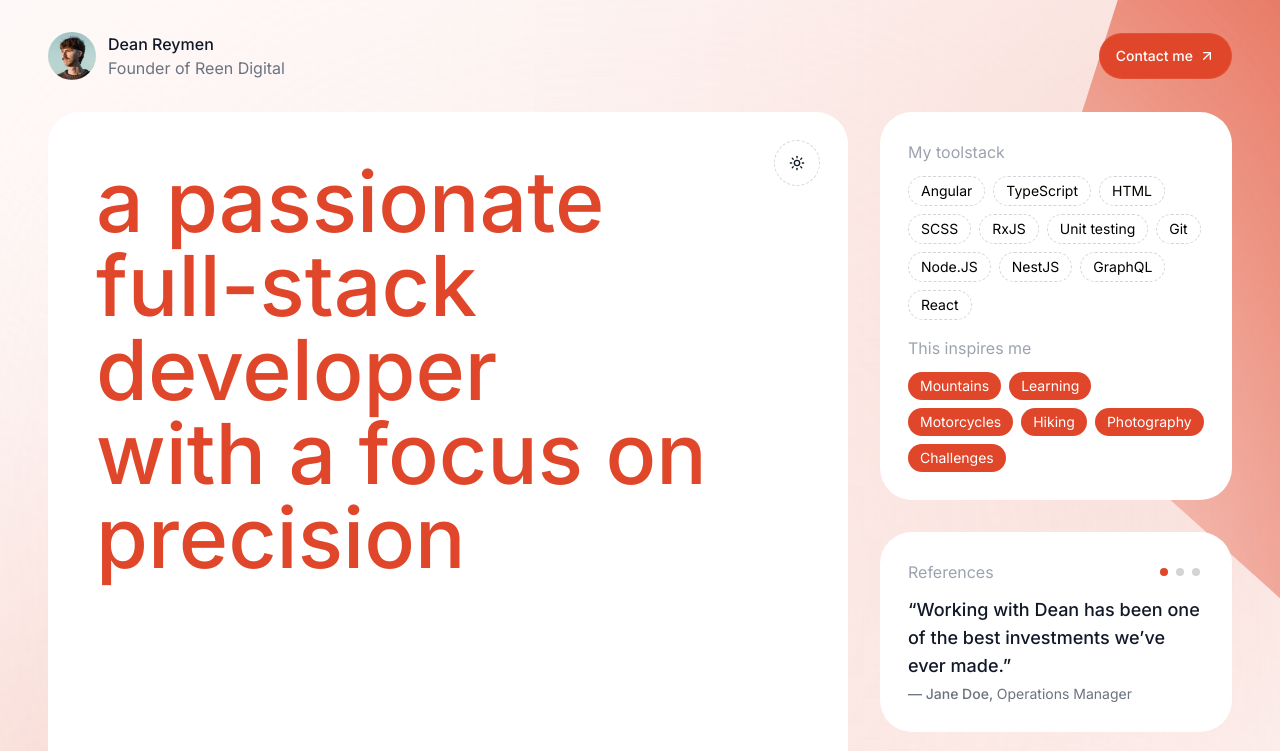
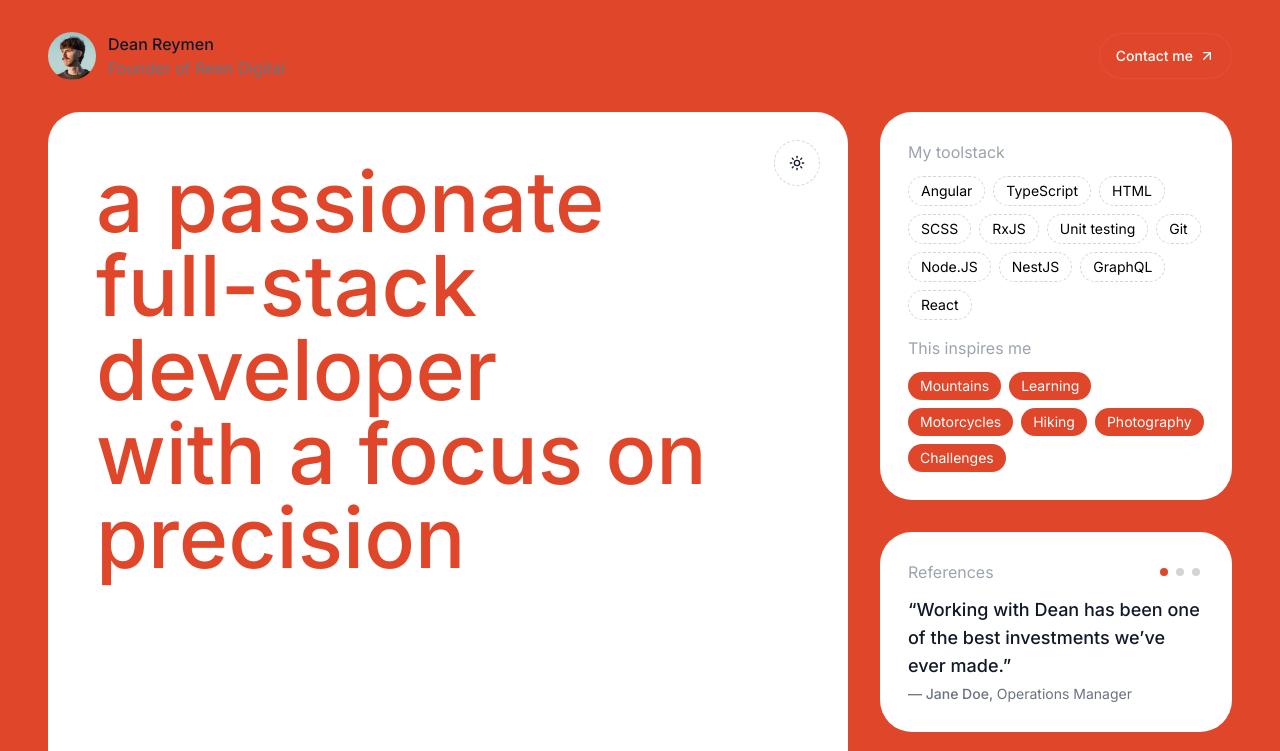
Before and after one commit to deenr/portfolio, a React (Vite) app: page / in a window 1280 px wide. Shown: the top 751 px of the page. Built offline with nearby package versions, Linux system fonts and the light colour scheme.

Commit message:
chore: remove bg for testing purpose

```diff
--- a/src/components/Background.tsx
+++ b/src/components/Background.tsx
@@ -1,18 +1,18 @@
 import { memo } from 'react';
 
-const HexagonSVG = memo(({ className }: { className?: string }) => (
-  <svg className={className} width="2925" height="2517" viewBox="0 0 2925 2517" fill="none" xmlns="http://www.w3.org/2000/svg">
-    <path className="fill-primary-500" d="M1462.5 790L2001.57 975.431L2134.71 1392.09L1761.66 1726.23H1163.34L790.287 1392.09L923.427 975.431L1462.5 790Z" />
-  </svg>
-));
+// const HexagonSVG = memo(({ className }: { className?: string }) => (
+//   <svg className={className} width="2925" height="2517" viewBox="0 0 2925 2517" fill="none" xmlns="http://www.w3.org/2000/svg">
+//     <path className="fill-primary-500" d="M1462.5 790L2001.57 975.431L2134.71 1392.09L1761.66 1726.23H1163.34L790.287 1392.09L923.427 975.431L1462.5 790Z" />
+//   </svg>
+// ));
 
 const Background = () => {
   return (
-    <div className="absolute -z-10 overflow-hidden inset-0 w-full h-full bg-white dark:bg-black">
-      <HexagonSVG className="absolute z-10 -top-[1040px] -right-[2030px] md:-right-[1950px] lg:-right-[1860px] xl:-right-[1860px]" />
+    <div className="absolute -z-10 overflow-hidden inset-0 w-full h-full bg-primary-500">
+      {/* <HexagonSVG className="absolute z-10 -top-[1040px] -right-[2030px] md:-right-[1950px] lg:-right-[1860px] xl:-right-[1860px]" />
       <HexagonSVG className="absolute z-10 top-0 -left-[1500px] md:-left-[1400px] scale-2" />
       <div className="absolute hidden xl:block z-20 inset-0 w-full h-full backdrop-blur-[250px]"></div>
-      <div id="background" className="absolute z-20 inset-0 w-full h-full backdrop-blur-[250px] lg:backdrop-blur-[500px]"></div>
+      <div id="background" className="absolute z-20 inset-0 w-full h-full backdrop-blur-[250px] lg:backdrop-blur-[500px]"></div> */}
     </div>
   );
 };
```
